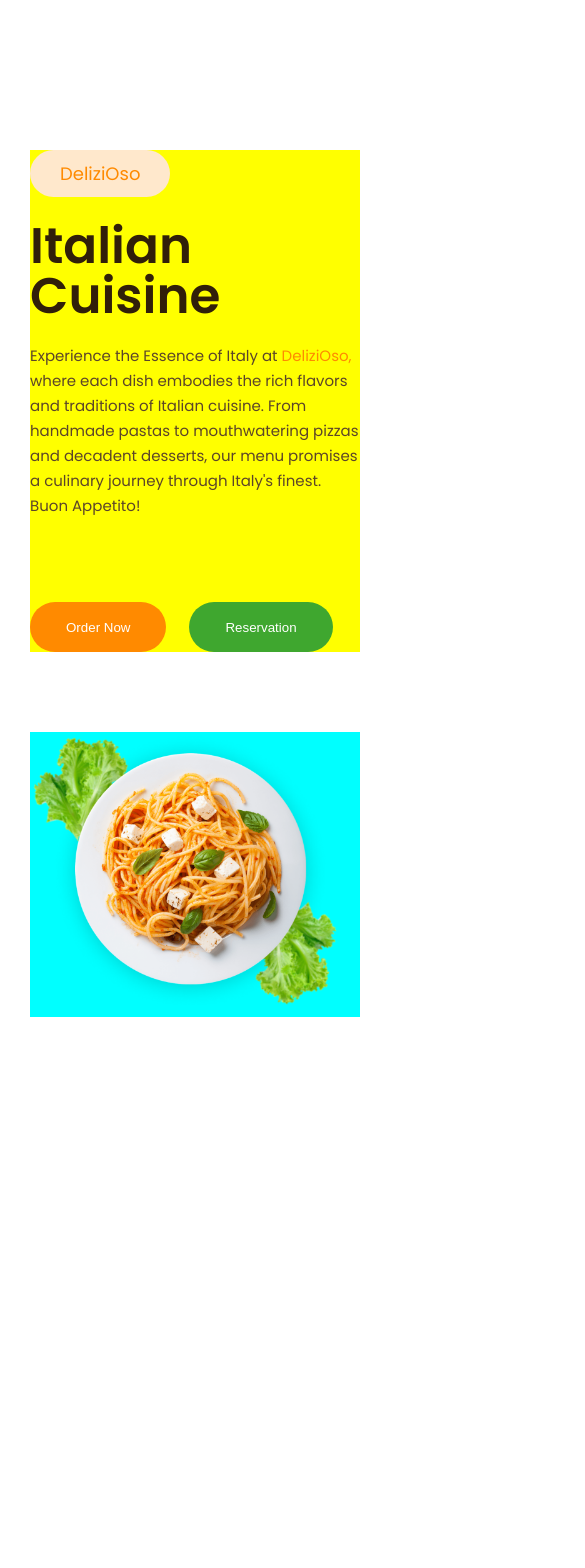
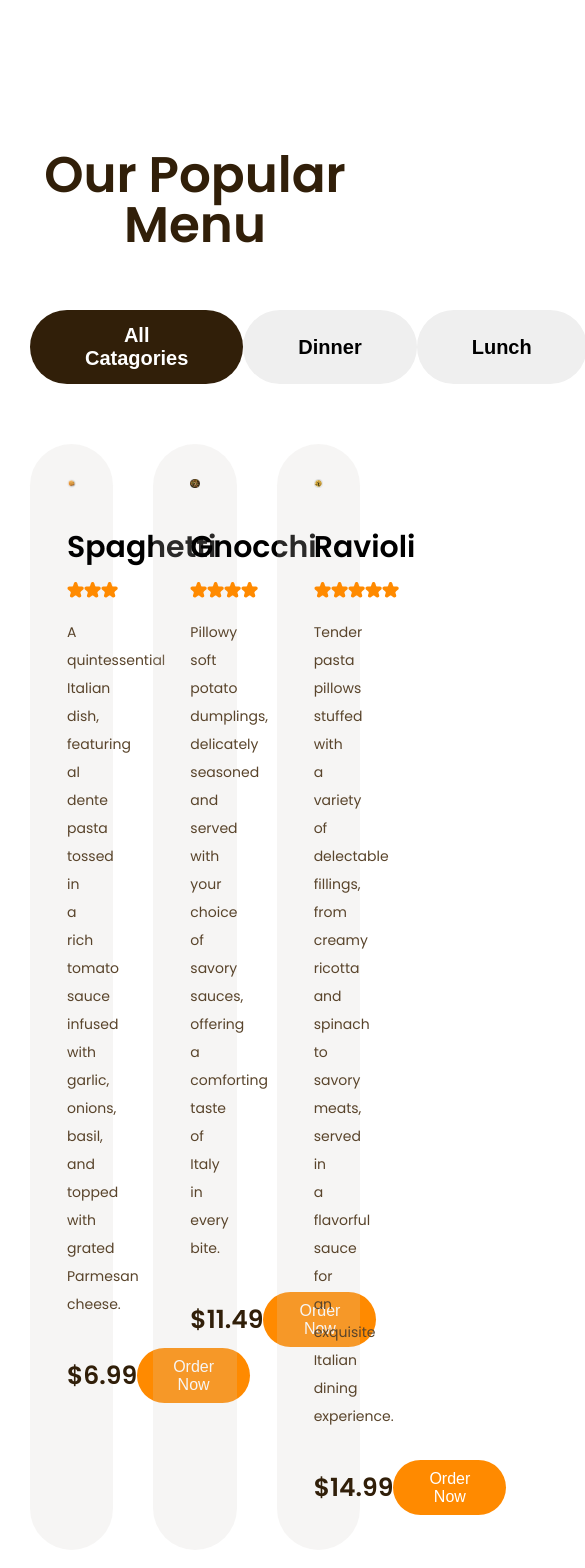
Before and after one commit to kulievdev/restaurant-website-react, a React (Create React App) app: page / in a window 390 px wide. Shown: the top 1568 px of the page, 585 px wide, since content can reach past the window. Before the commit the page ends 1167 px from the top, so only its background shows below. Built offline with nearby package versions, Linux system fonts and the light colour scheme.

Commit message:
Make welcome section responsive

```diff
--- a/src/pages/components/layout.js
+++ b/src/pages/components/layout.js
@@ -27,7 +27,7 @@ const SectionHeading = styled.h2`
 `;
 
 const SectionDescription = styled.p`
-    font-size: 1.5rem;
+    font-size: 1.7rem;
     line-height: 2.5rem;
     font-weight: 400;
     color: #5c4529;
@@ -39,12 +39,11 @@ const SectionDescription = styled.p`
     }
 
     @media (min-width: 960px) {
-        font-size: 1.8rem;
         line-height: 3.7rem;
     }
 
     @media (min-width: 450px) {
-        font-size: 1.6rem;
+        font-size: 1.8rem;
         line-height: 3rem;
     }
 `;
--- a/src/pages/home/Home.js
+++ b/src/pages/home/Home.js
@@ -12,14 +12,14 @@ const Home = () => {
     return (
         <>
             {/* <TopNavigation /> */}
-            <Hero />
-            {/* <Welcome />
+            {/* <Hero /> */}
+            {/* <Welcome /> */}
             <Menu />
-            <Reservation />
-            <Chefs />
-            <Testimonials />
-            <BusinessHours />
-            <Footer /> */}
+            {/* <Reservation /> */}
+            {/* <Chefs /> */}
+            {/* <Testimonials /> */}
+            {/* <BusinessHours /> */}
+            {/* <Footer /> */}
         </>
     );
 };
--- a/src/pages/home/sections/hero/Hero.js
+++ b/src/pages/home/sections/hero/Hero.js
@@ -20,7 +20,6 @@ const HeroSectionContainer = styled(SectionContainer)`
 const HeroContent = styled.div`
     width: 100%;
     margin-bottom: 8rem;
-    background-color: yellow;
 
     @media (min-width: 960px) {
         width: 50%;
@@ -59,7 +58,6 @@ const HeroImageWrapper = styled.div`
     display: flex;
     justify-content: center;
     align-items: center;
-    background-color: aqua;
 
     @media (min-width: 960px) {
         width: 50%;
--- a/src/pages/home/sections/welcome/Welcome.js
+++ b/src/pages/home/sections/welcome/Welcome.js
@@ -13,14 +13,21 @@ const WelcomeSection = styled.section`
 `;
 
 const WelcomeSectionContainer = styled(SectionContainer)`
-    display: flex;
+    @media (min-width: 960px) {
+        display: flex;
+    }
 `;
 
 const WelcomeImageWrapper = styled.div`
-    width: 50%;
+    width: 100%;
     display: flex;
     justify-content: center;
     align-items: center;
+    margin-bottom: 8rem;
+
+    @media (min-width: 960px) {
+        width: 50%;
+    }
 `;
 
 const WelcomeImageContainer = styled.div`
@@ -34,10 +41,14 @@ const WelcomeImage = styled.img`
 `;
 
 const WelcomeContent = styled.div`
-    width: 50%;
-    display: flex;
-    flex-direction: column;
-    justify-content: center;
+    width: 100%;
+
+    @media (min-width: 960px) {
+        width: 50%;
+        display: flex;
+        flex-direction: column;
+        justify-content: center;
+    }
 `;
 
 const Welcome = () => {
@@ -66,7 +77,10 @@ const Welcome = () => {
                         the art of food and the joy of gathering around the
                         table.
                     </SectionDescription>
-                    <Button size="lg" color="orange">
+                    <Button
+                        size={window.innerWidth > 450 ? "lg" : "md"}
+                        color="orange"
+                    >
                         See Our Menu
                     </Button>
                 </WelcomeContent>
```
